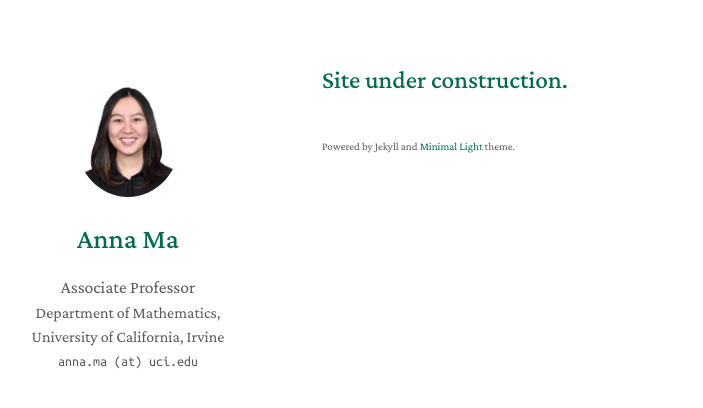
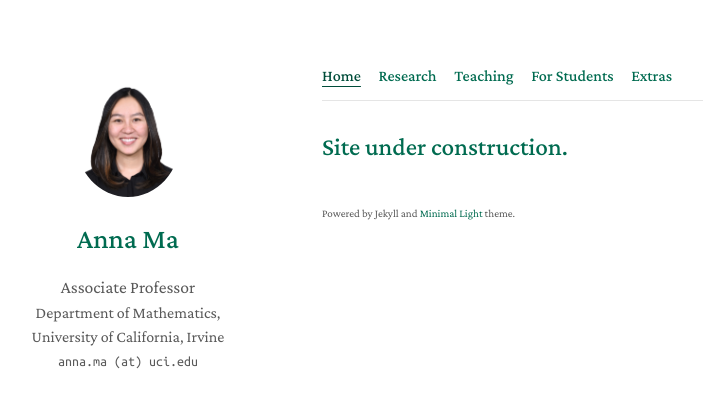
Before and after one commit to anna-math/anna-math.github.io, a Jekyll site: the page built from index.md, in a window 1280 px wide. Shown: the top 408 px of the page, without its empty margins (148-851 px from the left). Built offline with Jekyll 4.4.1, drawn with Linux system fonts in a browser that asks for light colours; a style sheet for code colours, icons or effects is not loaded; our own code applies the rules of GitHub Pages for plain Markdown files.

Commit message:
add tabs

```diff
--- a/_layouts/homepage.html
+++ b/_layouts/homepage.html
@@ -95,6 +95,14 @@
       </header>
       <section>
 
+      <nav class="site-nav" aria-label="Main navigation">
+        <a href="{{ '/' | relative_url }}"{% if page.url == '/' %} class="active" aria-current="page"{% endif %}>Home</a>
+        <a href="{{ '/research/' | relative_url }}"{% if page.url == '/research/' %} class="active" aria-current="page"{% endif %}>Research</a>
+        <a href="{{ '/teaching/' | relative_url }}"{% if page.url == '/teaching/' %} class="active" aria-current="page"{% endif %}>Teaching</a>
+        <a href="{{ '/students/' | relative_url }}"{% if page.url == '/students/' %} class="active" aria-current="page"{% endif %}>For Students</a>
+        <a href="{{ '/extras/' | relative_url }}"{% if page.url == '/extras/' %} class="active" aria-current="page"{% endif %}>Extras</a>
+      </nav>
+
       {{ content }}
 
       <br>
--- a/_sass/minimal-light-no-dark-mode.scss
+++ b/_sass/minimal-light-no-dark-mode.scss
@@ -1,5 +1,26 @@
 $accent-sage: rgb(0, 107, 80);
 $accent-sage-hover: rgb(0, 77, 58);
+
+.site-nav {
+  display: flex;
+  flex-wrap: wrap;
+  gap: 0.4rem 1.1rem;
+  margin: 0 0 2rem;
+  padding: 0 0 0.75rem;
+  border-bottom: 1px solid #e5e5e5;
+}
+
+.site-nav a {
+  color: $accent-sage;
+  font-weight: 500;
+}
+
+.site-nav a:hover,
+.site-nav a.active {
+  color: $accent-sage-hover;
+  text-decoration: underline;
+  text-underline-offset: 0.3rem;
+}
 
 .pub-row {
   display: flex;
--- a/_sass/minimal-light.scss
+++ b/_sass/minimal-light.scss
@@ -1,6 +1,34 @@
 $accent-sage: rgb(0, 107, 80);
 $accent-sage-hover: rgb(0, 77, 58);
 $accent-sage-dark-mode: rgb(102, 194, 165);
+
+.site-nav {
+  display: flex;
+  flex-wrap: wrap;
+  gap: 0.4rem 1.1rem;
+  margin: 0 0 2rem;
+  padding: 0 0 0.75rem;
+  border-bottom: 1px solid #e5e5e5;
+}
+
+.site-nav a {
+  color: $accent-sage;
+  font-weight: 500;
+}
+
+.site-nav a:hover,
+.site-nav a.active {
+  color: $accent-sage-hover;
+  text-decoration: underline;
+  text-underline-offset: 0.3rem;
+}
+
+@media (prefers-color-scheme: dark) {
+  .site-nav { border-bottom-color: #444651; }
+  .site-nav a,
+  .site-nav a:hover,
+  .site-nav a.active { color: $accent-sage-dark-mode; }
+}
 
 .pub-row {
   display: flex;
```
Also changed, not shown: extras.md (added, +8 -0 lines), research.md (added, +8 -0 lines), students.md (added, +8 -0 lines), teaching.md (added, +8 -0 lines).
